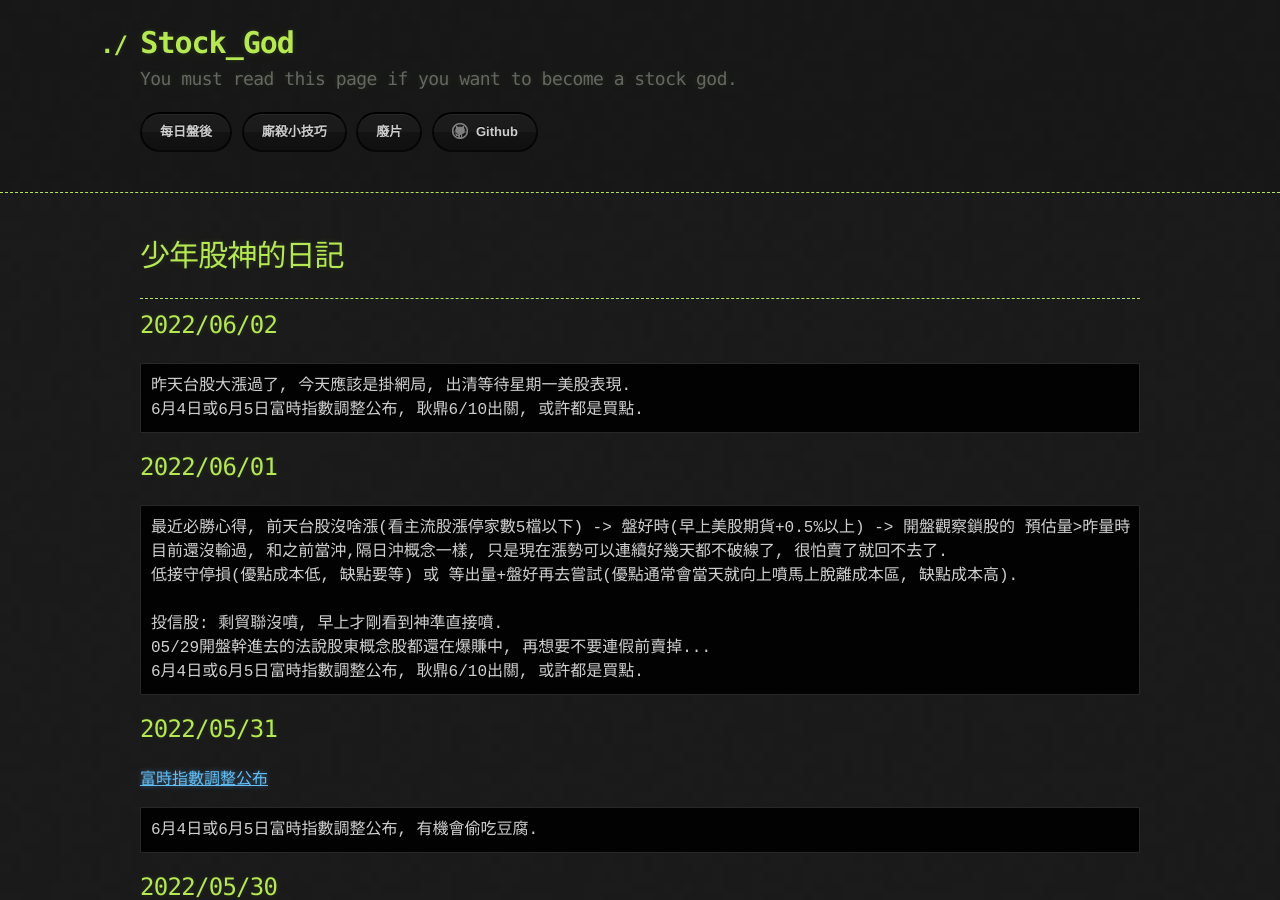
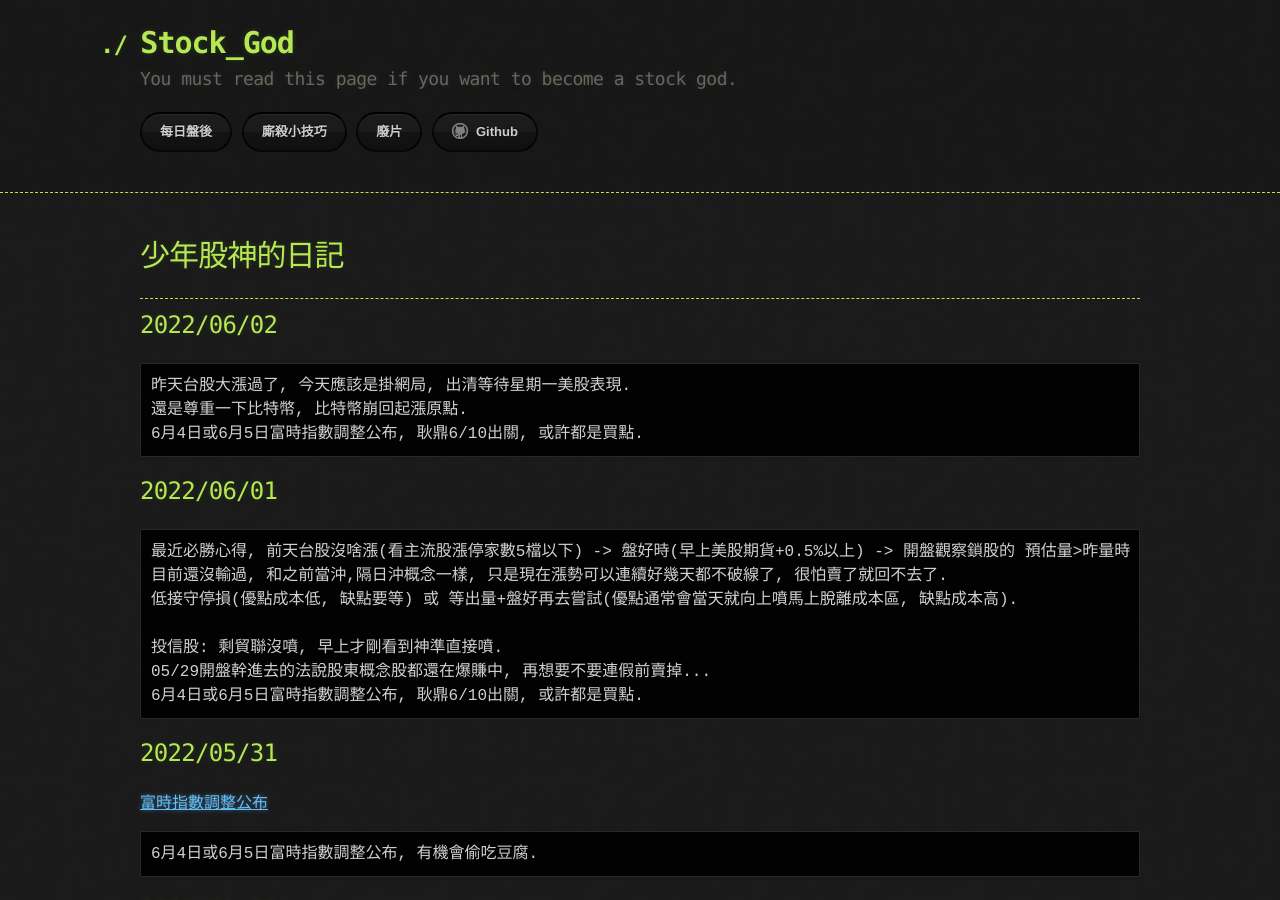
Before and after one commit to lepg5487/Stock_God, a Jekyll site: the page built from index.md, in a window 1280 px wide and 900 px high. Built offline with Jekyll 4.4.1, drawn with Linux system fonts in a browser that asks for light colours; our own code applies the rules of GitHub Pages for plain Markdown files.

Commit message:
Update index.md

````diff
--- a/index.md
+++ b/index.md
@@ -9,6 +9,7 @@ layout: testlayouts
 ## 2022/06/02
 ```
 昨天台股大漲過了, 今天應該是掛網局, 出清等待星期一美股表現.
+還是尊重一下比特幣, 比特幣崩回起漲原點.
 6月4日或6月5日富時指數調整公布, 耿鼎6/10出關, 或許都是買點.
 ```
 
````
